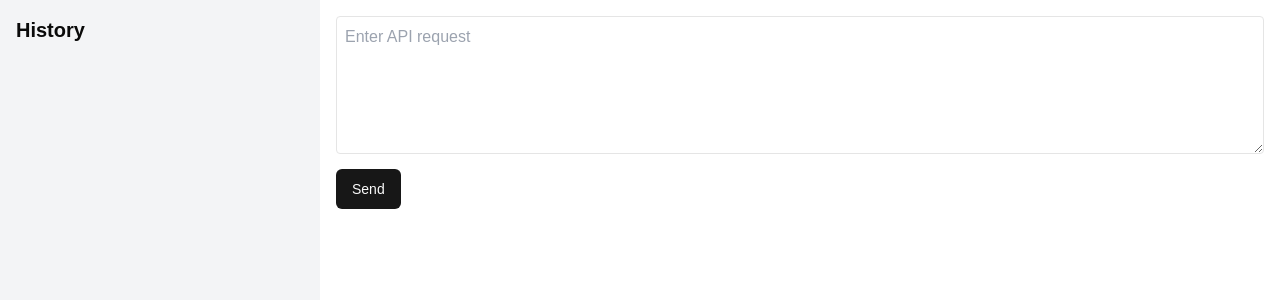
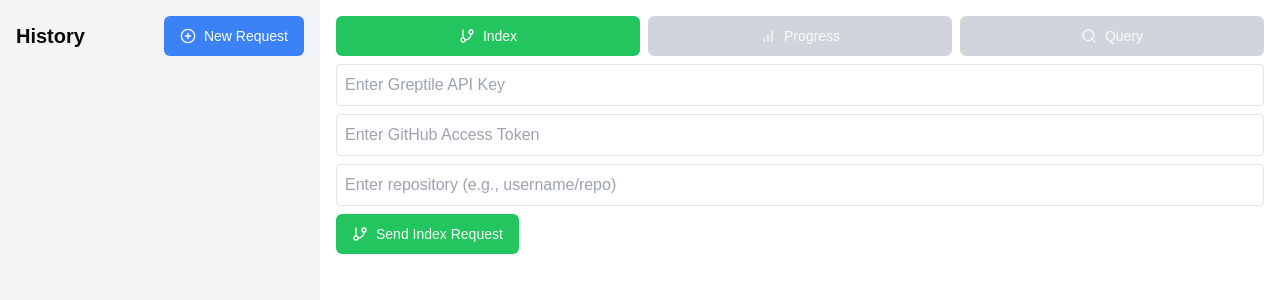
Before and after one commit to achen2089/greptile-playground, a Next.js app: page /playground in a window 1280 px wide. Shown: the top 300 px of the page. Built offline with nearby package versions, Linux system fonts and the light colour scheme.

Commit message:
add in core funtionality

```diff
--- a/components/playground-component.tsx
+++ b/components/playground-component.tsx
@@ -2,50 +2,150 @@
 
 import React, { useState } from 'react';
 import { Button } from '@/components/ui/button';
+import { submitRepositoryForIndexing, checkRepositoryIndexingProgress, queryRepository } from '@/lib/greptile';
+import { GitBranch, BarChart, Search, PlusCircle, Trash2, Clock, Loader } from 'lucide-react';
 
 interface HistoryItem {
   id: number;
+  action: 'index' | 'progress' | 'query';
   request: string;
   response: string;
+  error?: string;
   timestamp: Date;
 }
 
 export default function PlaygroundComponent() {
-  const [input, setInput] = useState('');
+  const [repository, setRepository] = useState('');
+  const [query, setQuery] = useState('');
+  const [action, setAction] = useState<'index' | 'progress' | 'query'>('index');
   const [history, setHistory] = useState<HistoryItem[]>([]);
   const [selectedItem, setSelectedItem] = useState<HistoryItem | null>(null);
+  const [isLoading, setIsLoading] = useState(false);
+  const [greptileApiKey, setGreptileApiKey] = useState('');
+  const [githubAccessToken, setGithubAccessToken] = useState('');
 
   const handleSubmit = async (e: React.FormEvent) => {
     e.preventDefault();
-    // Here you would typically make an API call
-    // For this example, we'll just echo the input
-    const response = `Response for: ${input}`;
-    const newItem = { id: Date.now(), request: input, response, timestamp: new Date() };
-    setHistory([newItem, ...history]);
-    setSelectedItem(newItem);
-    setInput('');
+    setIsLoading(true);
+
+    try {
+      let response;
+
+      switch (action) {
+        case 'index':
+          response = await submitRepositoryForIndexing(repository, 'github', 'main', greptileApiKey, githubAccessToken);
+          break;
+        case 'progress':
+          response = await checkRepositoryIndexingProgress(repository, 'github', 'main', greptileApiKey, githubAccessToken);
+          break;
+        case 'query':
+          response = await queryRepository(repository, query, 'github', 'main', greptileApiKey, githubAccessToken);
+          break;
+      }
+
+      const newItem: HistoryItem = {
+        id: Date.now(),
+        action,
+        request: action === 'query' ? `${repository}: ${query}` : repository,
+        response: JSON.stringify(response, null, 2),
+        timestamp: new Date()
+      };
+
+      setHistory([newItem, ...history]);
+      setSelectedItem(newItem);
+    } catch (error) {
+      console.error('Error:', error);
+      const newItem: HistoryItem = {
+        id: Date.now(),
+        action,
+        request: action === 'query' ? `${repository}: ${query}` : repository,
+        response: '',
+        error: error instanceof Error ? error.message : String(error),
+        timestamp: new Date()
+      };
+      setHistory([newItem, ...history]);
+      setSelectedItem(newItem);
+    } finally {
+      setIsLoading(false);
+    }
   };
 
   const handleHistoryItemClick = (item: HistoryItem) => {
     setSelectedItem(item);
-    setInput(item.request);
+    setRepository(item.action === 'query' ? item.request.split(':')[0].trim() : item.request);
+    if (item.action === 'query') {
+      setQuery(item.request.split(':')[1].trim());
+    }
+    setAction(item.action);
+  };
+
+  const getActionColor = (action: 'index' | 'progress' | 'query') => {
+    switch (action) {
+      case 'index':
+        return 'bg-green-500';
+      case 'progress':
+        return 'bg-yellow-500';
+      case 'query':
+        return 'bg-blue-500';
+    }
+  };
+
+  const handleNewRequest = () => {
+    setSelectedItem(null);
+    setRepository('');
+    setQuery('');
+    setAction('index');
+  };
+
+  const handleActionChange = (newAction: 'index' | 'progress' | 'query') => {
+    setAction(newAction);
+  };
+
+  const handleDeleteHistoryItem = (id: number) => {
+    setHistory(history.filter(item => item.id !== id));
+    if (selectedItem?.id === id) {
+      setSelectedItem(null);
+    }
   };
 
   return (
-    <div className="flex h-[calc(100vh-100px)]">
+    <div className="flex h-screen">
       {/* History Sidebar */}
-      <div className="w-1/4 bg-gray-100 p-4 overflow-y-auto">
-        <h2 className="text-xl font-semibold mb-4">History</h2>
+      <div className="w-1/4 bg-gray-100 p-4 overflow-y-auto h-full">
+        <div className="flex justify-between items-center mb-4">
+          <h2 className="text-xl font-semibold">History</h2>
+          <Button onClick={handleNewRequest} className="bg-blue-500 text-white">
+            <PlusCircle className="w-4 h-4 mr-2" />
+            New Request
+          </Button>
+        </div>
         {history.map((item) => (
           <div
             key={item.id}
             className={`mb-2 p-2 rounded cursor-pointer ${
               selectedItem?.id === item.id ? 'bg-blue-200' : 'bg-white'
             }`}
-            onClick={() => handleHistoryItemClick(item)}
           >
-            <p className="truncate">{item.request}</p>
-            <p className="text-xs text-gray-500">{item.timestamp.toLocaleString()}</p>
+            <div className="flex justify-between items-center">
+              <div
+                className={`${getActionColor(item.action)} text-white text-xs font-bold px-2 py-1 rounded-full mb-1 inline-block flex items-center`}
+                onClick={() => handleHistoryItemClick(item)}
+              >
+                {item.action === 'index' && <GitBranch className="w-3 h-3 mr-1" />}
+                {item.action === 'progress' && <BarChart className="w-3 h-3 mr-1" />}
+                {item.action === 'query' && <Search className="w-3 h-3 mr-1" />}
+                {item.action.toUpperCase()}
+              </div>
+              <Trash2
+                className="w-4 h-4 text-gray-500 hover:text-red-500 cursor-pointer transition-colors duration-200"
+                onClick={() => handleDeleteHistoryItem(item.id)}
+              />
+            </div>
+            <p className="truncate" onClick={() => handleHistoryItemClick(item)}>{item.request}</p>
+            <p className="text-xs text-gray-500 flex items-center">
+              <Clock className="w-3 h-3 mr-1" />
+              {item.timestamp.toLocaleString()}
+            </p>
           </div>
         ))}
       </div>
@@ -53,21 +153,94 @@ export default function PlaygroundComponent() {
       {/* Main Playground Area */}
       <div className="flex-1 p-4 overflow-y-auto">
         <form onSubmit={handleSubmit} className="mb-4">
-          <textarea
-            value={input}
-            onChange={(e) => setInput(e.target.value)}
+          <div className="flex space-x-2 mb-2">
+            <Button
+              type="button"
+              onClick={() => handleActionChange('index')}
+              className={`flex-1 ${action === 'index' ? 'bg-green-500' : 'bg-gray-300'}`}
+            >
+              <GitBranch className="w-4 h-4 mr-2" />
+              Index
+            </Button>
+            <Button
+              type="button"
+              onClick={() => handleActionChange('progress')}
+              className={`flex-1 ${action === 'progress' ? 'bg-yellow-500' : 'bg-gray-300'}`}
+            >
+              <BarChart className="w-4 h-4 mr-2" />
+              Progress
+            </Button>
+            <Button
+              type="button"
+              onClick={() => handleActionChange('query')}
+              className={`flex-1 ${action === 'query' ? 'bg-blue-500' : 'bg-gray-300'}`}
+            >
+              <Search className="w-4 h-4 mr-2" />
+              Query
+            </Button>
+          </div>
+          <input
+            type="text"
+            value={greptileApiKey}
+            onChange={(e) => setGreptileApiKey(e.target.value)}
             className="w-full p-2 border rounded mb-2"
-            rows={5}
-            placeholder="Enter API request"
+            placeholder="Enter Greptile API Key"
           />
-          <Button type="submit">Send</Button>
+          <input
+            type="text"
+            value={githubAccessToken}
+            onChange={(e) => setGithubAccessToken(e.target.value)}
+            className="w-full p-2 border rounded mb-2"
+            placeholder="Enter GitHub Access Token"
+          />
+          <input
+            type="text"
+            value={repository}
+            onChange={(e) => setRepository(e.target.value)}
+            className="w-full p-2 border rounded mb-2"
+            placeholder="Enter repository (e.g., username/repo)"
+          />
+          {action === 'query' && (
+            <textarea
+              value={query}
+              onChange={(e) => setQuery(e.target.value)}
+              className="w-full p-2 border rounded mb-2"
+              rows={5}
+              placeholder="Enter query"
+            />
+          )}
+          <Button type="submit" disabled={isLoading} className={getActionColor(action)}>
+            {isLoading ? (
+              <>
+                <Loader className="w-4 h-4 mr-2 animate-spin" />
+                Loading...
+              </>
+            ) : (
+              <>
+                {action === 'index' && <GitBranch className="w-4 h-4 mr-2" />}
+                {action === 'progress' && <BarChart className="w-4 h-4 mr-2" />}
+                {action === 'query' && <Search className="w-4 h-4 mr-2" />}
+                {`Send ${action.charAt(0).toUpperCase() + action.slice(1)} Request`}
+              </>
+            )}
+          </Button>
         </form>
 
-        {selectedItem && (
+        {selectedItem && selectedItem.action === action && (
           <div className="border rounded p-4">
             <h3 className="text-lg font-semibold mb-2">Response</h3>
-            <pre className="bg-gray-100 p-2 rounded">{selectedItem.response}</pre>
-            <p className="text-xs text-gray-500 mt-2">Timestamp: {selectedItem.timestamp.toLocaleString()}</p>
+            {selectedItem.error ? (
+              <div className="bg-red-100 border border-red-400 text-red-700 px-4 py-3 rounded relative" role="alert">
+                <strong className="font-bold">Error: </strong>
+                <span className="block sm:inline">{selectedItem.error}</span>
+              </div>
+            ) : (
+              <pre className="bg-gray-100 p-2 rounded overflow-x-auto">{selectedItem.response}</pre>
+            )}
+            <p className="text-xs text-gray-500 mt-2 flex items-center">
+              <Clock className="w-3 h-3 mr-1" />
+              Timestamp: {selectedItem.timestamp.toLocaleString()}
+            </p>
           </div>
         )}
       </div>
```
